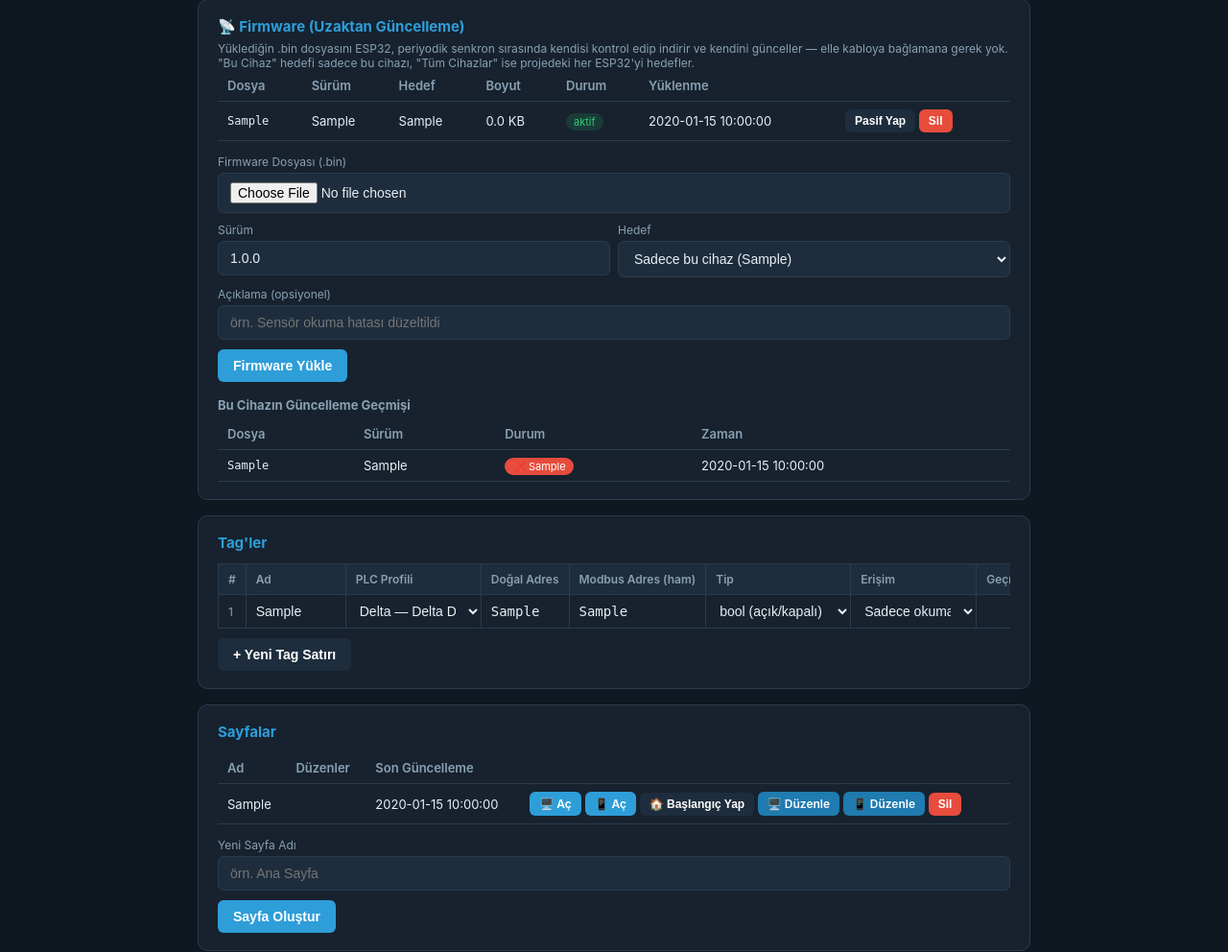
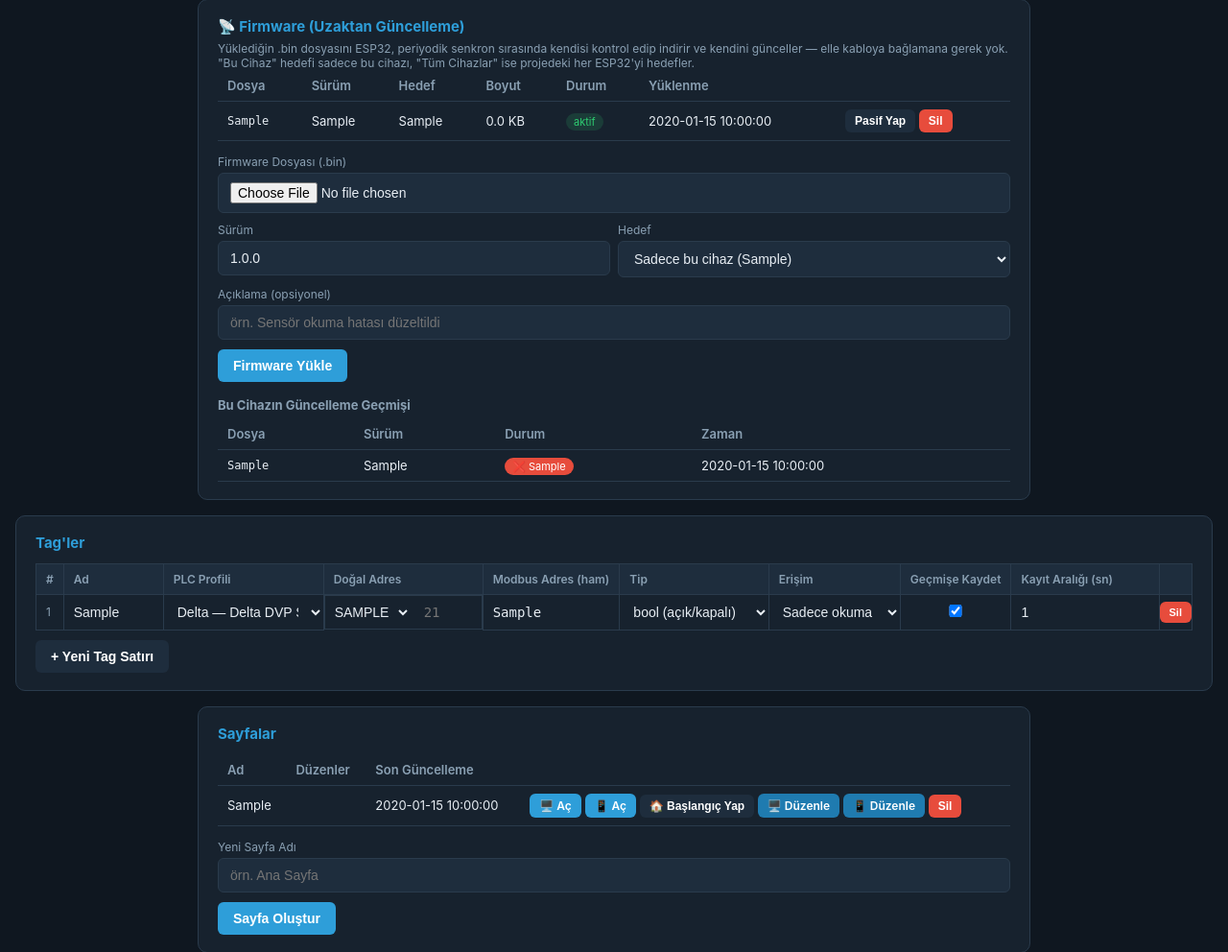
Before and after one commit to ahmetaltunaibu/oventechIOT, a Flask app: page /cihaz/1 in a window 1280 px wide. Shown: the part 681-1673 px from the top of the page at 96% size. Run offline with Flask 3, Linux system fonts and the light colour scheme; the visitor is signed in with stand-in values (Sample User, id 1); data comes from the database, SQL or seed files in the repository; tables that the repository leaves empty hold one stand-in row (values such as "Sample post").

Commit message:
Tag tablosu: Dogal Adres onek combobox ile seciliyor, kart genisletildi
- dogal_adres artik iki parca: PLC Profilinin bolgelerinden (X/Y/M/D...) combobox ile secilen onek + elle yazilan adres numarasi. Sunucu tarafi degismedi, JS onek+sayiyi birlestirip ayni 'dogal_adres' string'ini yolluyor.
- tag tablosu karti artik ust .container'in sabit 900px sinirina bagli degil, viewport genisligine gore (max 1400px) genisliyor - cok sutunlu tablo kart kenarindan tasmiyor.

```diff
--- a/pages/dashboard.py
+++ b/pages/dashboard.py
@@ -61,7 +61,11 @@ def cihaz_detay(cihaz_id):
     alarmlar = database.alarm_kayitlari_listele(cihaz_id, limit=30)
     firmwarelar = database.firmware_listesi(session['proje_id'])
     firmware_gecmisi = database.firmware_gecmisi_listele(cihaz_id, limit=15)
-    plc_profilleri = database.plc_profilleri_listele()
+    # Sadece id/ad değil, JS tarafında "Doğal Adres" alanının önek (X/Y/M/D)
+    # combobox'ını doldurmak için her profilin bölgelerine (onek listesine)
+    # de ihtiyaç var — bu yüzden düz listeleme yerine her profili tek tek
+    # detaylı (bolgeler dahil) çekiyoruz.
+    plc_profilleri = [database.plc_profil_getir(p['id']) for p in database.plc_profilleri_listele()]
     return render_template('cihaz_detay.html', cihaz=cihaz, tagler=tagler, sayfalar=sayfalar,
                             proje_sayfalari=proje_sayfalari, alarmlar=alarmlar,
                             firmwarelar=firmwarelar, firmware_gecmisi=firmware_gecmisi,
--- a/templates/cihaz_detay.html
+++ b/templates/cihaz_detay.html
@@ -203,7 +203,7 @@ function cihazKopyalaOnayla(formEl, kaynakAd) {
     {% endif %}
 </div>
 
-<div class="card">
+<div class="card tag-tablo-karti">
     <h2>Tag'ler</h2>
     {% set tasarimci_mi = session.get('rol') == 'tasarimci' or session.get('platform_admin') %}
     {% if tasarimci_mi %}
@@ -214,6 +214,20 @@ function cihazKopyalaOnayla(formEl, kaynakAd) {
          + Yeni Tag Satırı ile boş bir satır eklenir, ilk iki hücre (Ad +
          Modbus Adresi) doldurulup kutudan çıkılınca gerçek tag olarak oluşur. -->
     <style>
+        /* Kullanıcı raporu: tag tablosu çok sütunlu (PLC Profili, Doğal
+           Adres artık 2 parça, Modbus Adres, Tip, Erişim, Geçmiş...) hale
+           gelince üst .container'ın sabit max-width:900px sınırına
+           sığmıyordu, kart kenarından taşıyor/kırpılıyor gibi duruyordu.
+           Bu kartı, ekran genişliği izin verdiği sürece .container'dan
+           BAĞIMSIZ olarak (viewport'a göre ortalanmış, negatif margin ile
+           "container'dan taşma" tekniği) çok daha geniş yapıyoruz — böylece
+           yatay kaydırmaya daha az ihtiyaç kalıyor.*/
+        .tag-tablo-karti {
+            max-width: 1400px;
+            width: calc(100vw - 32px);
+            margin-left: calc(50% - 50vw + 16px);
+            margin-right: calc(50% - 50vw + 16px);
+        }
         .tag-tablo-sarici { overflow-x: auto; }
         /* Kullanıcı raporu: sütunlar bazen sığmıyor, tag isimleri kesiliyor,
            genişletemiyordu. Kök neden: width:100% + çok sayıda sütun —
@@ -239,7 +253,8 @@ function cihazKopyalaOnayla(formEl, kaynakAd) {
         select.tag-hucre[data-alan="veri_tipi"] { min-width: 150px; }
         select.tag-hucre[data-alan="erisim"] { min-width: 130px; }
         select.tag-hucre[data-alan="plc_profil_id"] { min-width: 140px; }
-        .tag-hucre[data-alan="dogal_adres"] { min-width: 90px; }
+        .tag-hucre[data-alan="dogal_onek"] { width: auto; flex: 0 0 auto; min-width: 54px; padding: 8px 6px; }
+        .tag-hucre[data-alan="dogal_sayi"] { width: auto; flex: 0 0 auto; min-width: 50px; max-width: 70px; }
         .tag-hucre[data-alan="gecmis_araligi_sn"] { min-width: 70px; }
         #tagTablosu th {
             padding: 8px 10px; text-align: left; font-size: 12px; color: var(--text-secondary);
@@ -264,7 +279,7 @@ function cihazKopyalaOnayla(formEl, kaynakAd) {
                     <th class="siralanabilir" data-sirala="id">#</th>
                     <th class="siralanabilir" data-sirala="ad">Ad</th>
                     <th title="Seçersen, ham Modbus adresini elle hesaplamana gerek kalmaz — PLC'nin kendi adresini (Doğal Adres) yaz, otomatik çevrilir.">PLC Profili</th>
-                    <th title="PLC'nin kendi gösterdiği adres, örn. X21, D100 (PLC Profili seçiliyken).">Doğal Adres</th>
+                    <th title="Önek (X/Y/M/D...) PLC Profilinden seçilir, adres numarasını sen yazarsın — örn. X + 21 (PLC Profili seçiliyken).">Doğal Adres</th>
                     <th class="siralanabilir" data-sirala="modbus_adres">Modbus Adres (ham)</th>
                     <th class="siralanabilir" data-sirala="veri_tipi">Tip</th>
                     <th class="siralanabilir" data-sirala="erisim">Erişim</th>
@@ -275,7 +290,7 @@ function cihazKopyalaOnayla(formEl, kaynakAd) {
             </thead>
             <tbody id="tagTabloGovde">
                 {% for t in tagler %}
-                <tr data-tag-id="{{ t.id }}" data-veri-tipi="{{ t.veri_tipi }}" data-erisim="{{ t.erisim }}">
+                <tr data-tag-id="{{ t.id }}" data-veri-tipi="{{ t.veri_tipi }}" data-erisim="{{ t.erisim }}" data-dogal-adres="{{ t.dogal_adres or '' }}">
                     <td class="tag-id-hucre">{{ t.id }}</td>
                     <td><input type="text" class="tag-hucre" data-alan="ad" value="{{ t.ad }}" placeholder="örn. sicaklik"></td>
                     <td>
@@ -286,7 +301,10 @@ function cihazKopyalaOnayla(formEl, kaynakAd) {
                             {% endfor %}
                         </select>
                     </td>
-                    <td><input type="text" class="tag-hucre" data-alan="dogal_adres" value="{{ t.dogal_adres or '' }}" placeholder="örn. X21" style="font-family:monospace;" {{ '' if t.plc_profil_id else 'disabled' }}></td>
+                    <td style="display:flex;gap:4px;">
+                        <select class="tag-hucre" data-alan="dogal_onek" {{ '' if t.plc_profil_id else 'disabled' }}></select>
+                        <input type="text" class="tag-hucre" data-alan="dogal_sayi" placeholder="21" style="font-family:monospace;" {{ '' if t.plc_profil_id else 'disabled' }}>
+                    </td>
                     <td><input type="text" class="tag-hucre" data-alan="modbus_adres" value="{{ t.modbus_adres }}" placeholder="örn. 40001" style="font-family:monospace;" {{ 'readonly' if t.plc_profil_id else '' }}></td>
                     <td><select class="tag-hucre" data-alan="veri_tipi"></select></td>
                     <td><select class="tag-hucre" data-alan="erisim"></select></td>
@@ -344,7 +362,11 @@ const TAG_VERI_TIPLERI = [
 const TAG_ERISIMLER = [
     ['read', 'Sadece okuma'], ['write', 'Sadece yazma'], ['readwrite', 'Okuma + Yazma'],
 ];
-const PLC_PROFILLERI = [{% for p in plc_profilleri %}[{{ p.id }}, {{ ((p.marka + ' — ' if p.marka) ~ p.ad)|tojson }}]{{ ',' if not loop.last }}{% endfor %}];
+const PLC_PROFILLERI = [{% for p in plc_profilleri %}{
+    id: {{ p.id }},
+    etiket: {{ ((p.marka + ' — ' if p.marka) ~ p.ad)|tojson }},
+    onekler: {{ (p.bolgeler | map(attribute='onek') | list) | tojson }}
+}{{ ',' if not loop.last }}{% endfor %}];
 const CIHAZ_PLC_PROFIL_ID = {{ cihaz.plc_profil_id or 'null' }};
 const TAG_CIHAZ_ID = {{ cihaz.id }};
 
@@ -353,12 +375,48 @@ function _tagSelectDoldur(selectEl, secenekler, secili) {
         `<option value="${deger}"${deger === secili ? ' selected' : ''}>${etiket}</option>`
     ).join('');
 }
+
+function _tagProfilBul(profilId) {
+    return PLC_PROFILLERI.find(p => String(p.id) === String(profilId));
+}
+
+// "X21" -> {onek: "X", sayi: "21"}. Kullanıcı isteği: Doğal Adres'in önek
+// kısmı (X/Y/M/D...) artık PLC Profilinden seçilen bölgeler arasından
+// combobox ile seçiliyor, elle yazmaya gerek yok — sadece adres numarasını
+// yazıyor. Sunucuya giderken ikisi tekrar tek bir string olarak birleşiyor
+// (bkz. _tagDogalAdresBirlestir), sunucu tarafında hiçbir değişiklik gerekmedi.
+function _tagOnekSayiAyir(dogalAdres) {
+    const m = /^([A-Za-z]+)\s*(\d*)$/.exec((dogalAdres || '').trim());
+    return m ? { onek: m[1].toUpperCase(), sayi: m[2] } : { onek: '', sayi: '' };
+}
+
+function _tagDogalAdresBirlestir(satir) {
+    const onek = satir.querySelector('[data-alan="dogal_onek"]').value;
+    const sayi = satir.querySelector('[data-alan="dogal_sayi"]').value.trim();
+    return (onek && sayi !== '') ? (onek + sayi) : '';
+}
+
+// Seçili PLC Profiline göre önek combobox'ının seçeneklerini yeniden kurar.
+// mevcutOnek doldurulmak istenen (satırda hâlihazırda olan) önek — profilin
+// listesinde yoksa bile (örn. profil sonradan değişmiş) kaybolmasın diye
+// listeye eklenir.
+function _tagOnekSecenekleriniKur(onekSelect, profilId, mevcutOnek) {
+    const profil = _tagProfilBul(profilId);
+    const onekler = profil ? profil.onekler.slice() : [];
+    if (mevcutOnek && !onekler.includes(mevcutOnek)) onekler.unshift(mevcutOnek);
+    _tagSelectDoldur(onekSelect, [['', '—'], ...onekler.map(o => [o, o])], mevcutOnek || '');
+}
+
 // Sunucudan gelen mevcut tag'lerin <select> seçeneklerini dolduruyoruz —
-// hangi değerin seçili olacağı, satırın data-veri-tipi/data-erisim
-// özniteliklerinden (Jinja tarafında <tr>'e basıldı) okunuyor.
+// hangi değerin seçili olacağı, satırın data-veri-tipi/data-erisim/
+// data-dogal-adres özniteliklerinden (Jinja tarafında <tr>'e basıldı) okunuyor.
 document.querySelectorAll('#tagTabloGovde tr').forEach(satir => {
     _tagSelectDoldur(satir.querySelector('[data-alan="veri_tipi"]'), TAG_VERI_TIPLERI, satir.dataset.veriTipi);
     _tagSelectDoldur(satir.querySelector('[data-alan="erisim"]'), TAG_ERISIMLER, satir.dataset.erisim);
+    const { onek, sayi } = _tagOnekSayiAyir(satir.dataset.dogalAdres);
+    const profilId = satir.querySelector('[data-alan="plc_profil_id"]').value;
+    _tagOnekSecenekleriniKur(satir.querySelector('[data-alan="dogal_onek"]'), profilId, onek);
+    satir.querySelector('[data-alan="dogal_sayi"]').value = sayi;
 });
 
 // Kullanıcı raporu: min-width tek başına yetmedi, uzun tag isimleri yine
@@ -400,22 +458,26 @@ function tagKayitAktifDegisti(checkboxEl) {
 function _tagSatirDegerleriTam(satir) {
     const ad = satir.querySelector('[data-alan="ad"]').value.trim();
     const adres = satir.querySelector('[data-alan="modbus_adres"]').value.trim();
-    const dogalAdres = satir.querySelector('[data-alan="dogal_adres"]').value.trim();
+    const dogalAdres = _tagDogalAdresBirlestir(satir);
     const profilId = satir.querySelector('[data-alan="plc_profil_id"]').value;
     // PLC Profili + Doğal Adres seçiliyse Modbus Adres henüz boş olabilir
     // (sunucu hesaplayacak) — o durumda da "tam" say.
     return ad !== '' && (adres !== '' || (dogalAdres !== '' && profilId !== ''));
 }
 
-// PLC Profili seçilince: Doğal Adres alanı açılır, Modbus Adres alanı
+// PLC Profili seçilince: önek combobox'ı o profilin bölgeleriyle (X/Y/M/D...)
+// yeniden kurulup açılır, adres numarası kutusu açılır, Modbus Adres alanı
 // artık otomatik hesaplanacağı için elle düzenlenemez (readonly) olur.
 // Profil kaldırılınca eski (elle adres girme) davranışına döner.
 function tagProfilDegisti(selectEl) {
     const satir = selectEl.closest('tr');
-    const dogalAdresInput = satir.querySelector('[data-alan="dogal_adres"]');
+    const onekSelect = satir.querySelector('[data-alan="dogal_onek"]');
+    const sayiInput = satir.querySelector('[data-alan="dogal_sayi"]');
     const modbusAdresInput = satir.querySelector('[data-alan="modbus_adres"]');
     const profilSecili = selectEl.value !== '';
-    dogalAdresInput.disabled = !profilSecili;
+    _tagOnekSecenekleriniKur(onekSelect, selectEl.value, onekSelect.value);
+    onekSelect.disabled = !profilSecili;
+    sayiInput.disabled = !profilSecili;
     modbusAdresInput.readOnly = profilSecili;
     tagHucreDegisti(selectEl);
 }
@@ -428,7 +490,7 @@ async function tagHucreDegisti(inputEl) {
         ad: satir.querySelector('[data-alan="ad"]').value.trim(),
         modbus_adres: satir.querySelector('[data-alan="modbus_adres"]').value.trim(),
         plc_profil_id: satir.querySelector('[data-alan="plc_profil_id"]').value,
-        dogal_adres: satir.querySelector('[data-alan="dogal_adres"]').value.trim(),
+        dogal_adres: _tagDogalAdresBirlestir(satir),
         veri_tipi: satir.querySelector('[data-alan="veri_tipi"]').value,
         erisim: satir.querySelector('[data-alan="erisim"]').value,
         gecmis_kayit_aktif: satir.querySelector('[data-alan="gecmis_kayit_aktif"]').checked,
@@ -484,7 +546,10 @@ function tagYeniSatirEkle() {
         <td class="tag-id-hucre">—</td>
         <td><input type="text" class="tag-hucre" data-alan="ad" placeholder="örn. sicaklik"></td>
         <td><select class="tag-hucre" data-alan="plc_profil_id" onchange="tagProfilDegisti(this)"></select></td>
-        <td><input type="text" class="tag-hucre" data-alan="dogal_adres" placeholder="örn. X21" style="font-family:monospace;" disabled></td>
+        <td style="display:flex;gap:4px;">
+            <select class="tag-hucre" data-alan="dogal_onek" disabled></select>
+            <input type="text" class="tag-hucre" data-alan="dogal_sayi" placeholder="21" style="font-family:monospace;" disabled>
+        </td>
         <td><input type="text" class="tag-hucre" data-alan="modbus_adres" placeholder="örn. 40001" style="font-family:monospace;"></td>
         <td><select class="tag-hucre" data-alan="veri_tipi"></select></td>
         <td><select class="tag-hucre" data-alan="erisim"></select></td>
@@ -496,10 +561,15 @@ function tagYeniSatirEkle() {
     // kartındaki "PLC Profili" alanı) yeni tag satırında otomatik öneri
     // olarak gelsin — her tag için tekrar seçmek gerekmesin.
     const varsayilanProfil = CIHAZ_PLC_PROFIL_ID ? String(CIHAZ_PLC_PROFIL_ID) : '';
-    _tagSelectDoldur(satir.querySelector('[data-alan="plc_profil_id"]'), [['', '— seçilmedi —'], ...PLC_PROFILLERI], varsayilanProfil);
+    _tagSelectDoldur(satir.querySelector('[data-alan="plc_profil_id"]'),
+        [['', '— seçilmedi —'], ...PLC_PROFILLERI.map(p => [String(p.id), p.etiket])], varsayilanProfil);
     _tagSelectDoldur(satir.querySelector('[data-alan="veri_tipi"]'), TAG_VERI_TIPLERI, 'bool');
     _tagSelectDoldur(satir.querySelector('[data-alan="erisim"]'), TAG_ERISIMLER, 'read');
-    if (varsayilanProfil) satir.querySelector('[data-alan="dogal_adres"]').disabled = false;
+    if (varsayilanProfil) {
+        _tagOnekSecenekleriniKur(satir.querySelector('[data-alan="dogal_onek"]'), varsayilanProfil, '');
+        satir.querySelector('[data-alan="dogal_onek"]').disabled = false;
+        satir.querySelector('[data-alan="dogal_sayi"]').disabled = false;
+    }
     govde.appendChild(satir);
     satir.querySelector('[data-alan="ad"]').focus();
 }
```
